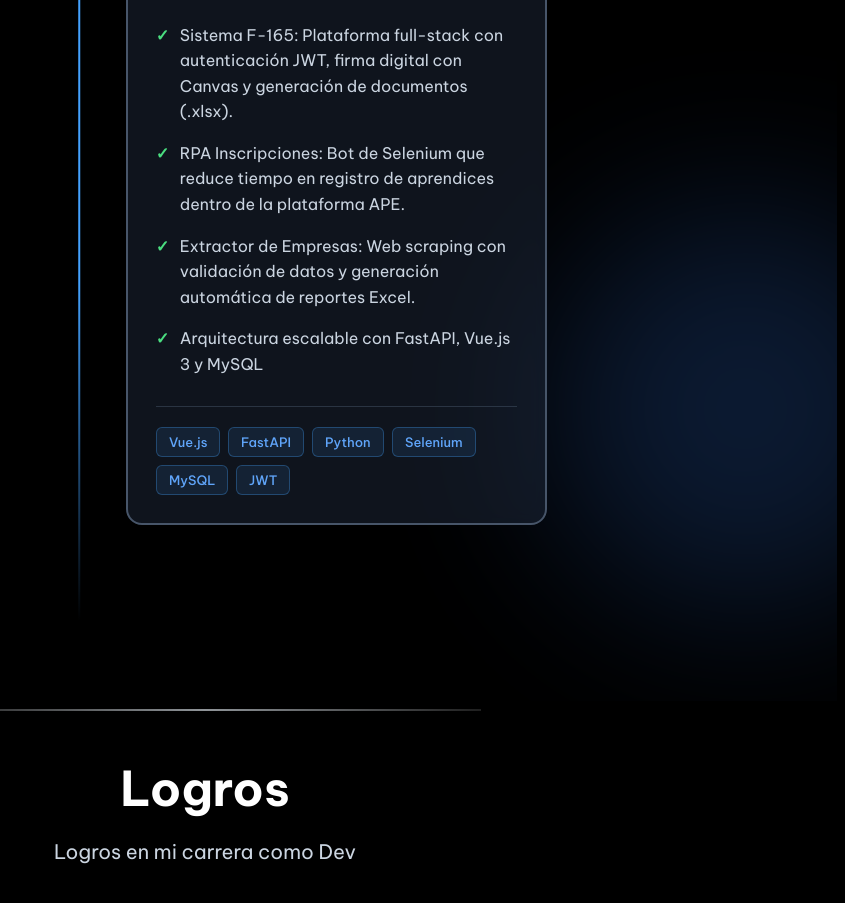
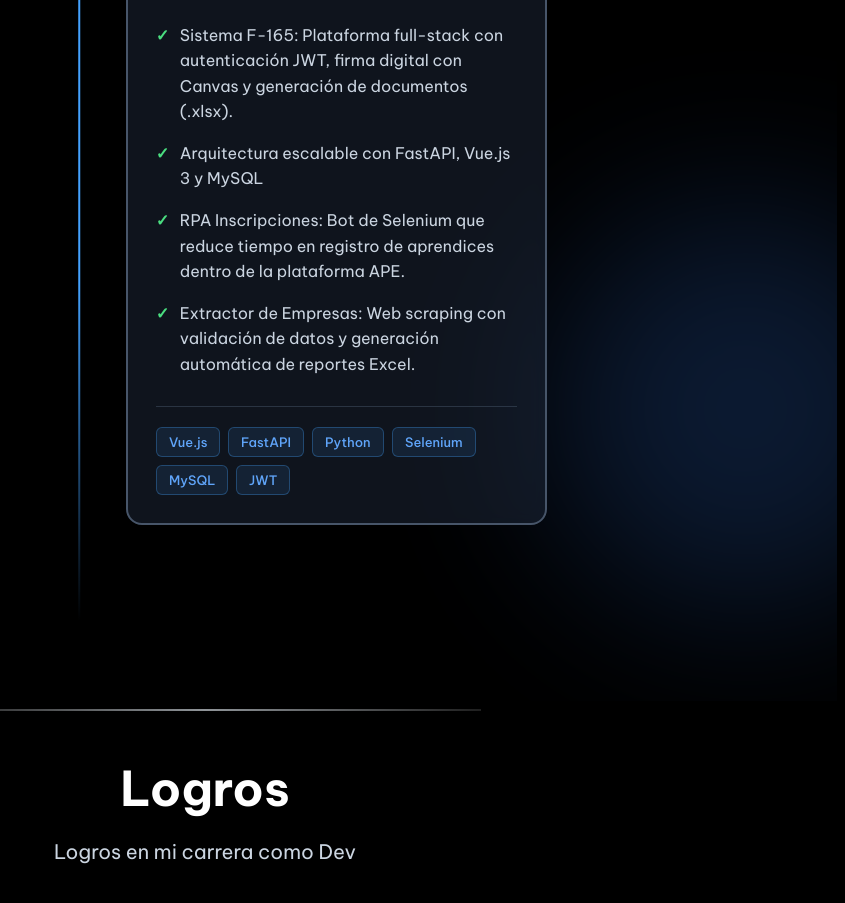
Before and after one commit to SergioAndresG/PORTAFOLIO-DEV, a Vue app in the folder portafolio/: page /#/ in a window 1280 px wide. Shown: the part 4580-5483 px from the top of the page, without its empty margins (435-1280 px from the left). Built offline with nearby package versions, Linux system fonts and the light colour scheme; a web font is replaced by a local one.

Commit message:
refactor: Cambio en el orden de las actividades realizadas en la experiencia laboral

```diff
--- a/portafolio/src/components/WorkExperience.vue
+++ b/portafolio/src/components/WorkExperience.vue
@@ -29,9 +29,9 @@ const experiences = ref([
     description: 'Desarrollé 2 sistemas de automatización para procesos administrativos del SENA, y una solución web reduciendo tiempos operativos.',
     achievements: [
       'Sistema F-165: Plataforma full-stack con autenticación JWT, firma digital con Canvas y generación de documentos (.xlsx).',
+      'Arquitectura escalable con FastAPI, Vue.js 3 y MySQL',
       'RPA Inscripciones: Bot de Selenium que reduce tiempo en registro de aprendices dentro de la plataforma APE.',
       'Extractor de Empresas: Web scraping con validación de datos y generación automática de reportes Excel.',
-      'Arquitectura escalable con FastAPI, Vue.js 3 y MySQL'
     ],
     technologies: ['Vue.js', 'FastAPI', 'Python', 'Selenium', 'MySQL', 'JWT']
   },
```
